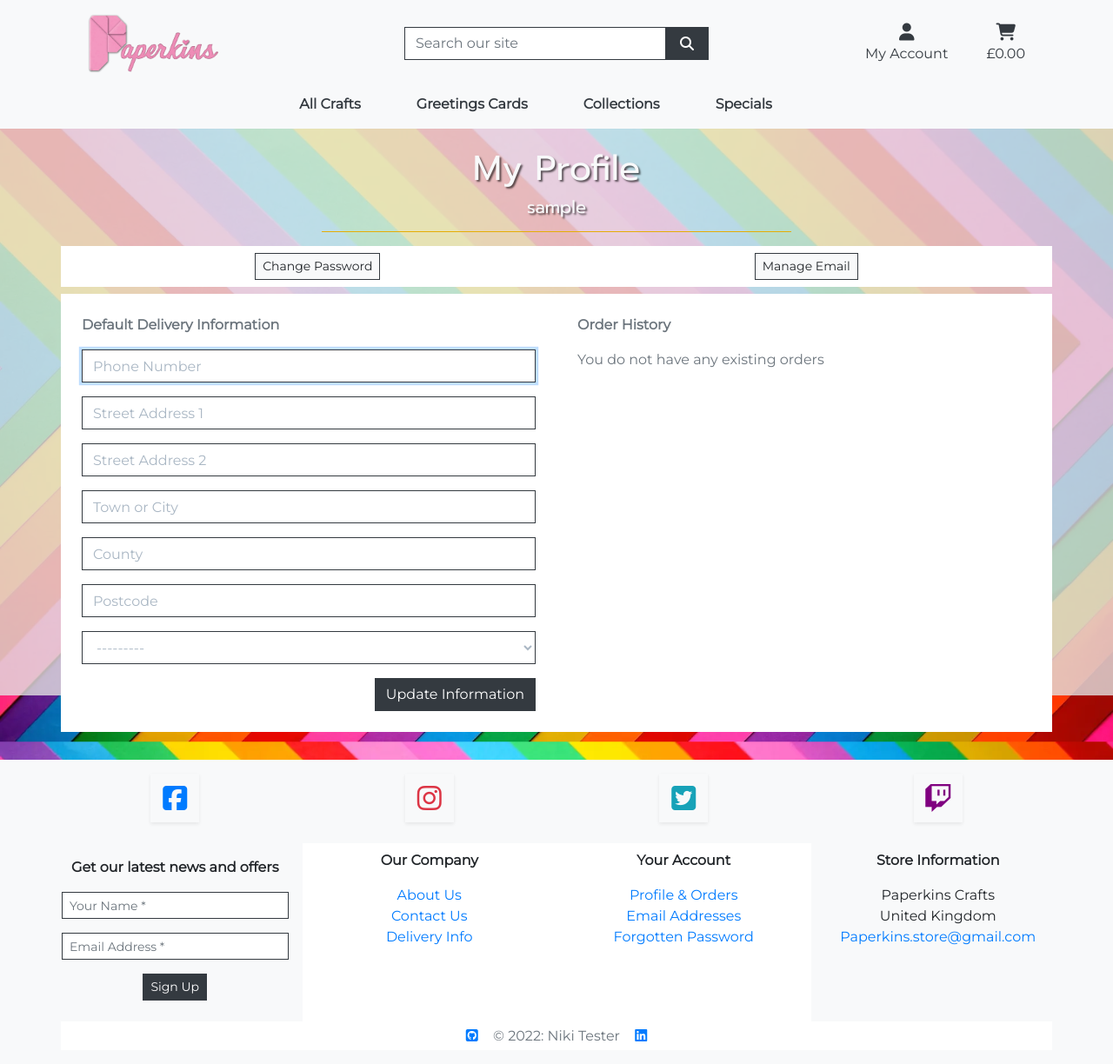
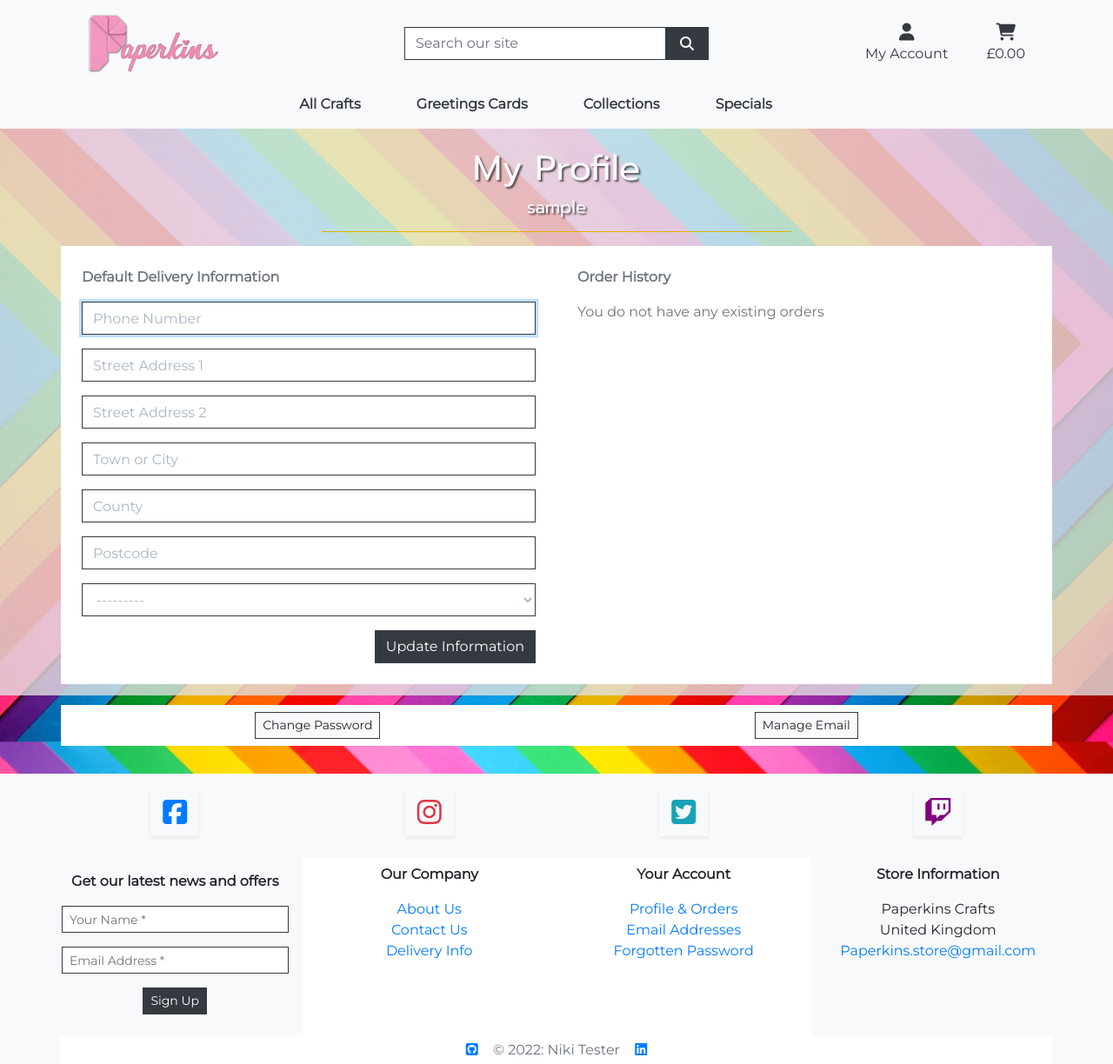
Before and after one commit to Niki-Tester/paperkins, a Django app: page /profile/ in a window 1280 px wide. Shown: the whole page at 87% size. Before the commit the page ends 1198 px from the top, so only its background shows below. Run offline with Django 3.2, Linux system fonts and the light colour scheme; the visitor is signed in with stand-in values (Sample User, id 1); data comes from the database, SQL or seed files in the repository; data that the repository does not hold is empty; some libraries are stand-ins or nearby versions.

Commit message:
feat: move profile settings buttons under main content

```diff
--- a/profiles/templates/profiles/profile.html
+++ b/profiles/templates/profiles/profile.html
@@ -22,12 +22,6 @@
                 <h1 class="mt-4 logo-font text-light text-shadow">My Profile</h1>
                 <h5 class="logo-font text-light text-shadow">{{ profile.user }}</h5>
                 <hr class="bg-warning">
-            </div>
-        </div>
-        <div class="row">
-            <div class="col-12 bg-white mb-2 p-2 d-flex justify-content-around">
-                <a href="{% url 'account_change_password' %}" class="btn btn-sm btn-light border-dark rounded-0">Change Password</a>
-                <a href="{% url 'account_email' %}" class="btn btn-sm btn-light border-dark rounded-0">Manage Email</a>
             </div>
         </div>
         <div class="row">
@@ -85,6 +79,12 @@
                 {% endif %}
             </div>
         </div>
+        <div class="row">
+            <div class="col-12 bg-white mt-4 p-2 d-flex justify-content-around">
+                <a href="{% url 'account_change_password' %}" class="btn btn-sm btn-light border-dark rounded-0">Change Password</a>
+                <a href="{% url 'account_email' %}" class="btn btn-sm btn-light border-dark rounded-0">Manage Email</a>
+            </div>
+        </div>
     </div>
 {% endblock content %}
 
```
